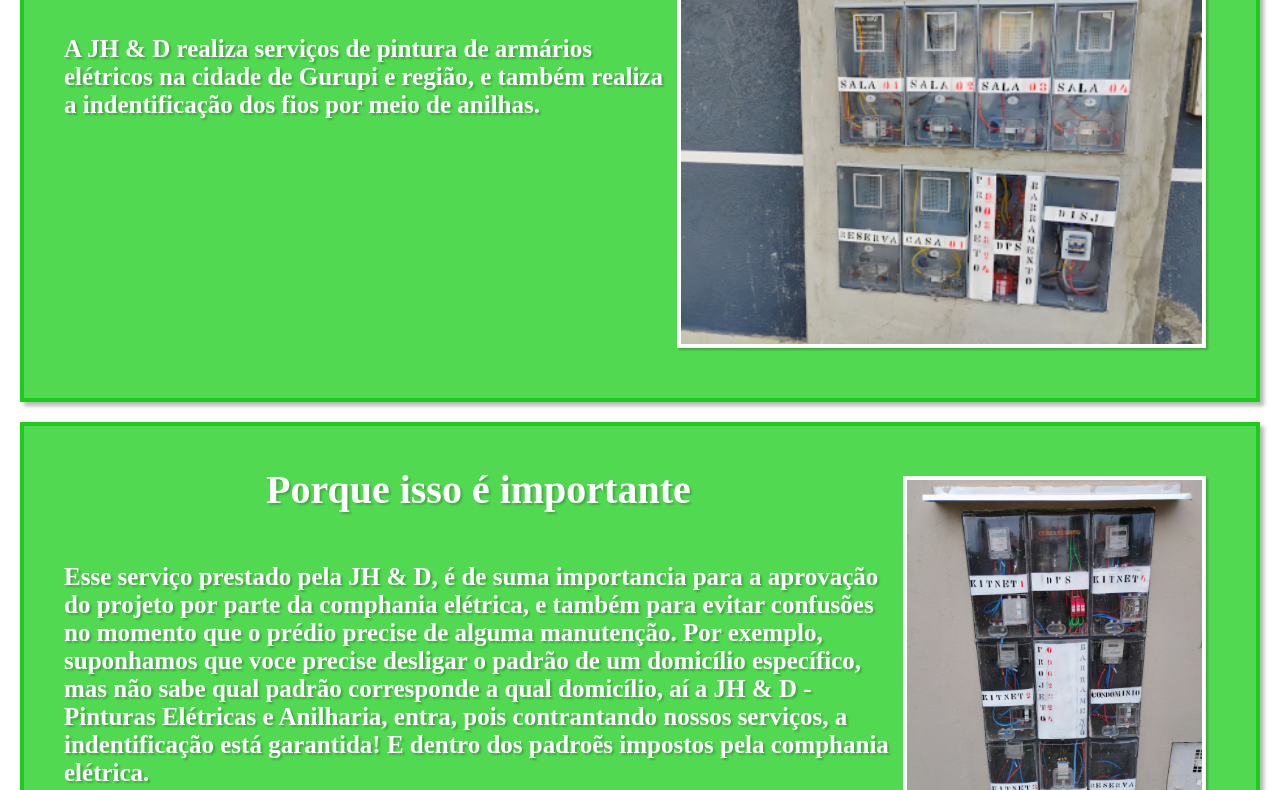
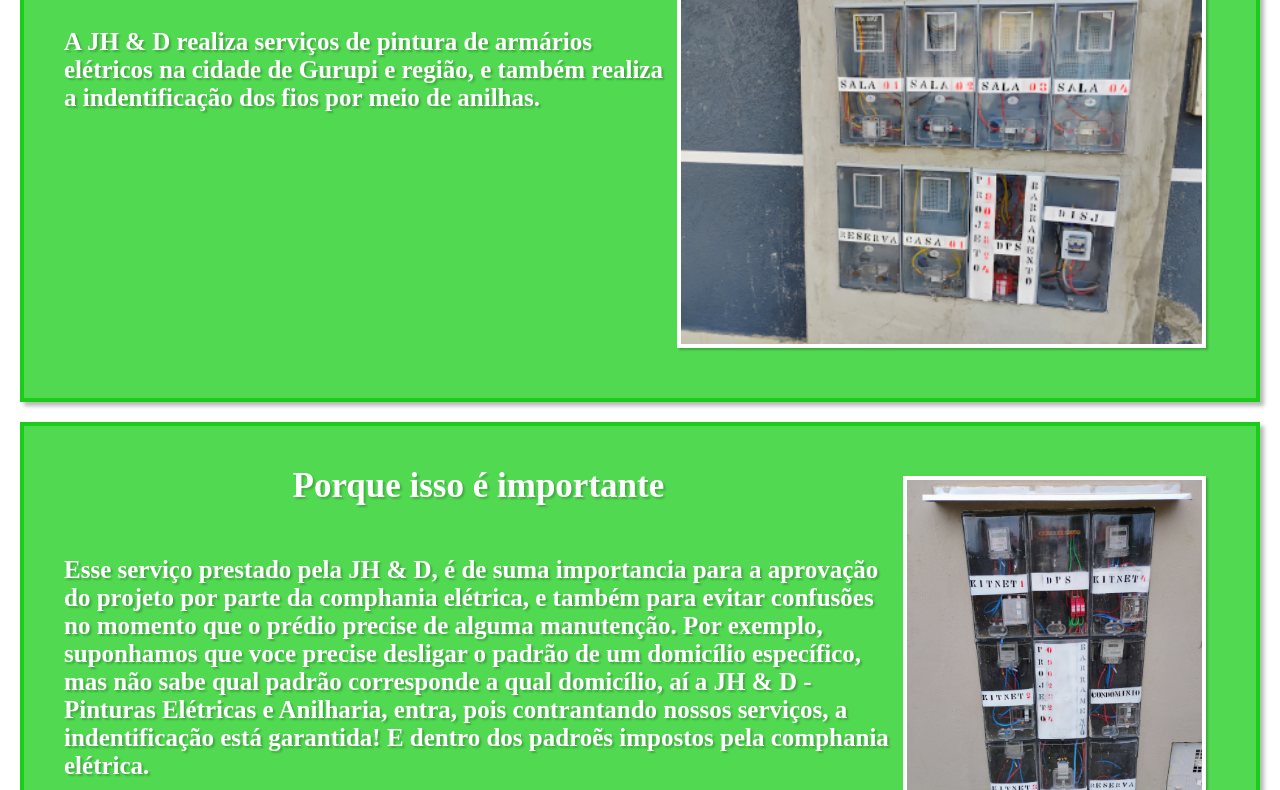
Before and after one commit to joaohenriqueleal/projeto-empresa-pintura-eletrica, a plain HTML site: page index.html in a window 1280 px wide. Shown: the part 378-1168 px from the top of the page. Drawn offline with nearby package versions, Linux system fonts and the light colour scheme.

Commit message:
Alhinhando os elementos.

```diff
--- a/styles/style.css
+++ b/styles/style.css
@@ -56,7 +56,7 @@
     max-width: 200px;
     height: 200px;
     box-shadow: 5px 5px 5px rgba(0, 0, 0, 0.28);
-    border: 5px solid rgb(0, 119, 0);
+    border: 5px solid rgb(0, 133, 0);
     cursor: pointer;
     transition: .3s;
 }
@@ -80,7 +80,7 @@
 }
 
 main section {
-    max-width: 1250px;
+    max-width: 1332px;
     padding: 40px;
     display: flex;
     justify-content: center;
@@ -92,7 +92,7 @@
 
 main section h2 {
     text-align: center;
-    font-size: 40px;
+    font-size: 35px;
     color: white;
     margin-bottom: 50px;
     text-shadow: 2px 2px 2px rgba(0, 0, 0, 0.208);
```
